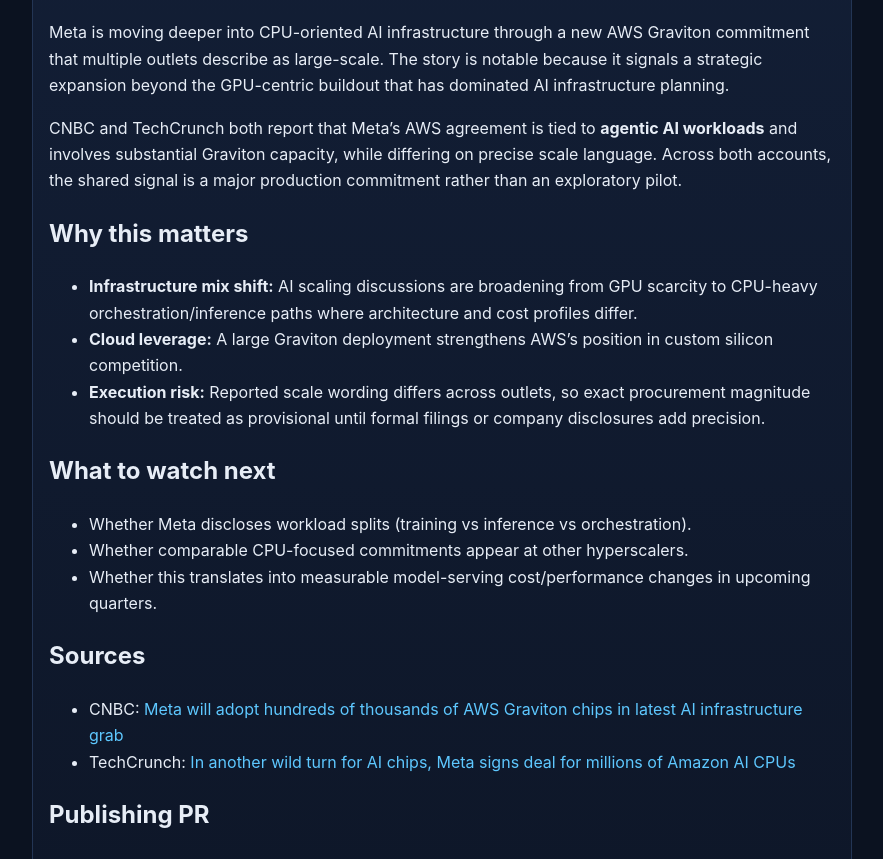
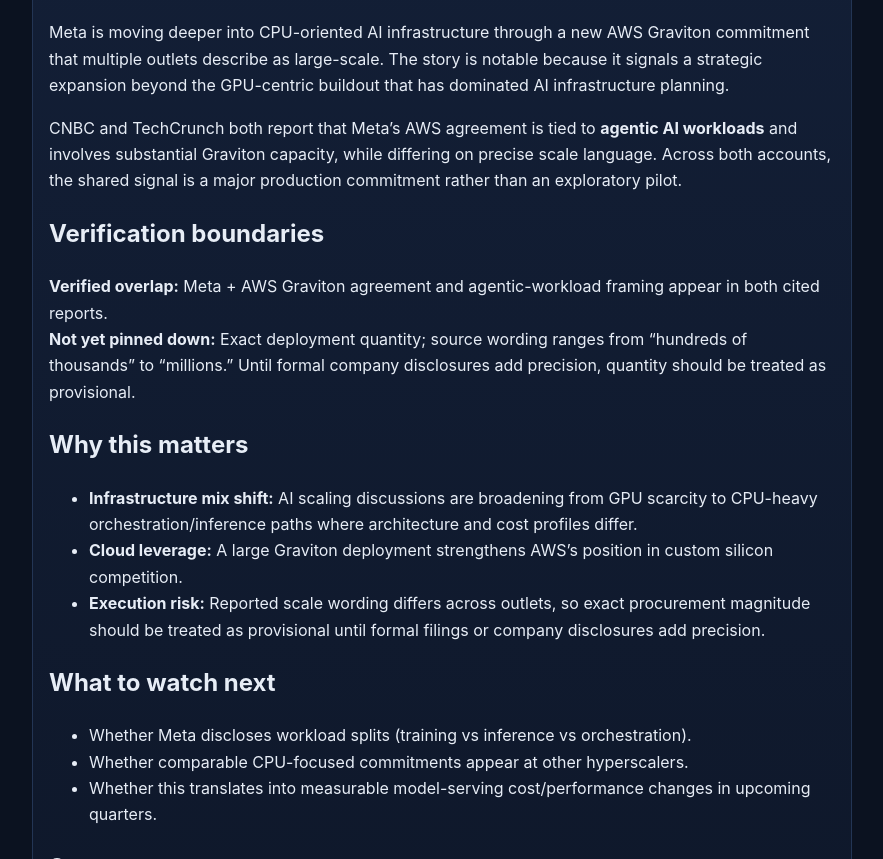
Before and after one commit to thestamp/Static-ai-articles, a Jekyll site: the page built from articles/2026-04-24-meta-aws-graviton-deployment-agentic-ai-workloads.md, in a window 1280 px wide and 900 px high, scrolled down 765 px, cut to the strip 41-900 px from the top of the window. Shown: the whole strip, without its empty margins (198-1081 px from the left). Built offline with Jekyll 4.4.1, drawn with Linux system fonts in a browser that asks for light colours.

Commit message:
edit: add verification boundaries on deployment scale uncertainty

```diff
--- a/articles/2026-04-24-meta-aws-graviton-deployment-agentic-ai-workloads.md
+++ b/articles/2026-04-24-meta-aws-graviton-deployment-agentic-ai-workloads.md
@@ -16,6 +16,11 @@
 Meta is moving deeper into CPU-oriented AI infrastructure through a new AWS Graviton commitment that multiple outlets describe as large-scale. The story is notable because it signals a strategic expansion beyond the GPU-centric buildout that has dominated AI infrastructure planning.
 
 CNBC and TechCrunch both report that Meta's AWS agreement is tied to **agentic AI workloads** and involves substantial Graviton capacity, while differing on precise scale language. Across both accounts, the shared signal is a major production commitment rather than an exploratory pilot.
+
+## Verification boundaries
+
+**Verified overlap:** Meta + AWS Graviton agreement and agentic-workload framing appear in both cited reports.
+**Not yet pinned down:** Exact deployment quantity; source wording ranges from "hundreds of thousands" to "millions." Until formal company disclosures add precision, quantity should be treated as provisional.
 
 ## Why this matters
 
```
